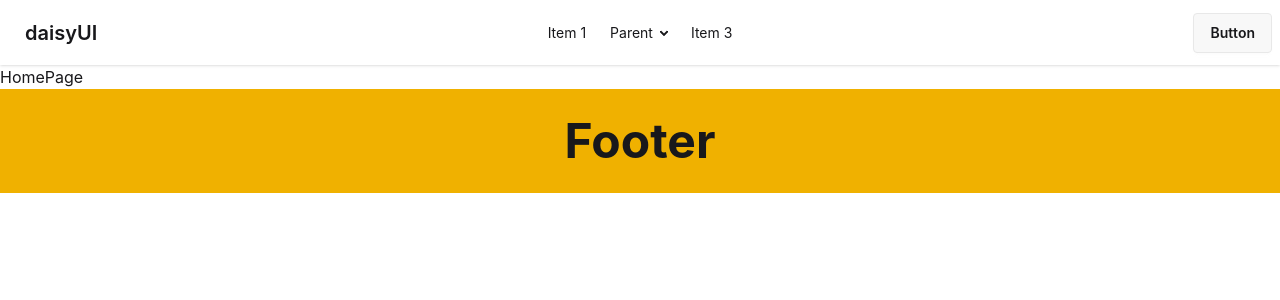
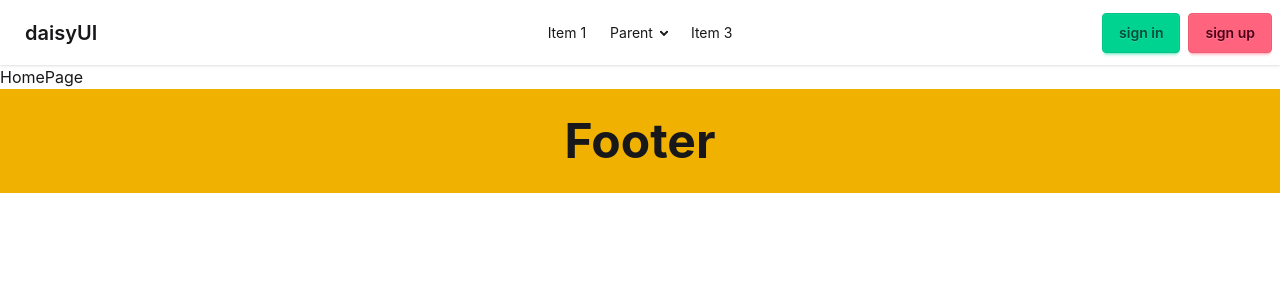
Before and after one commit to mdisrafil79/Book-Vibe, a Next.js app: page / in a window 1280 px wide. Shown: the top 300 px of the page. Built offline with nearby package versions, Linux system fonts and the light colour scheme.

Commit message:
Navbar add

```diff
--- a/src/app/components/shared/Navbar.tsx
+++ b/src/app/components/shared/Navbar.tsx
@@ -71,8 +71,9 @@ const Navbar = () => {
           </li>
         </ul>
       </div>
-      <div className="navbar-end">
-        <a className="btn">Button</a>
+      <div className="navbar-end gap-2">
+        <button className="btn btn-success">sign in</button>
+        <button className="btn btn-error">sign up</button>
       </div>
     </div>
   );
```
